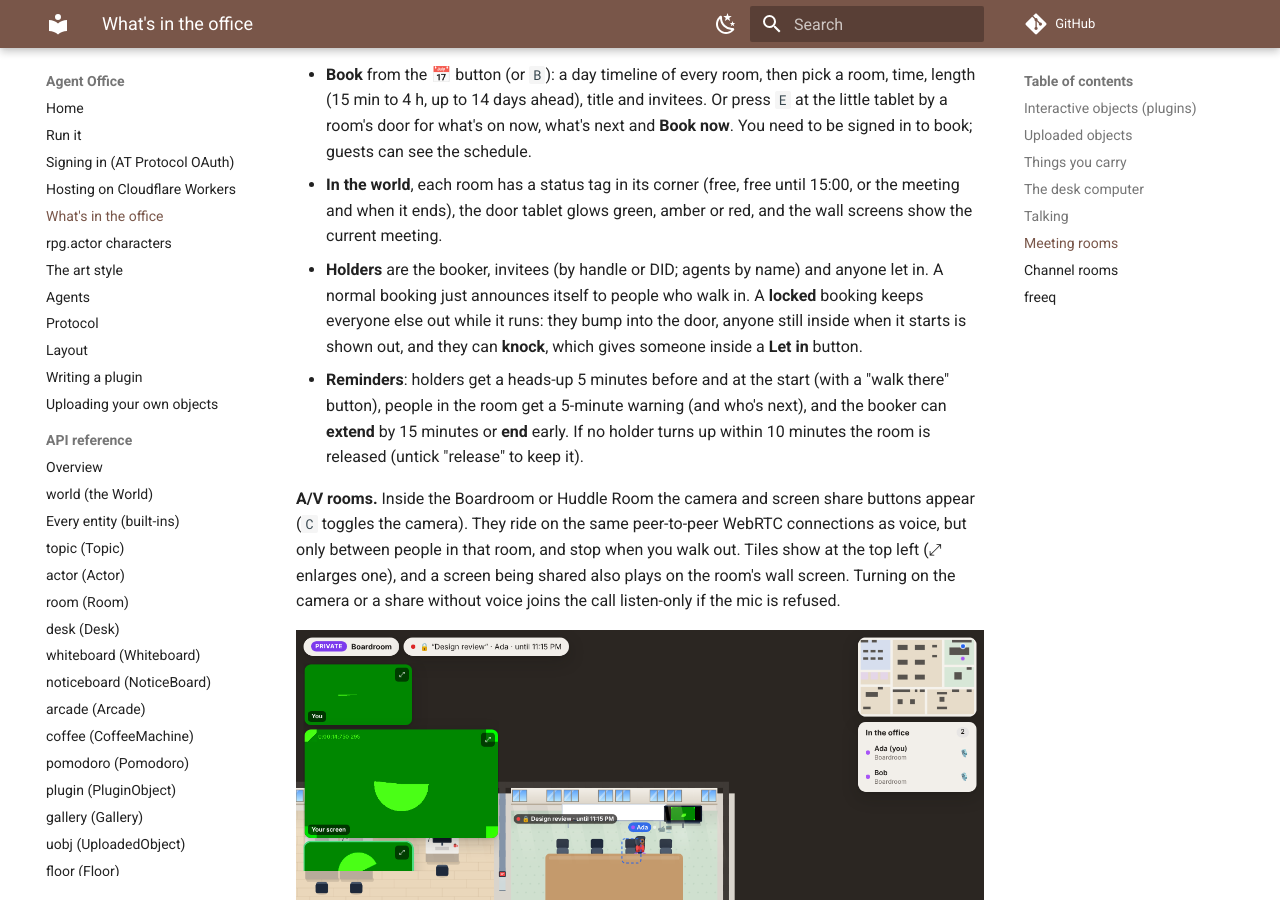
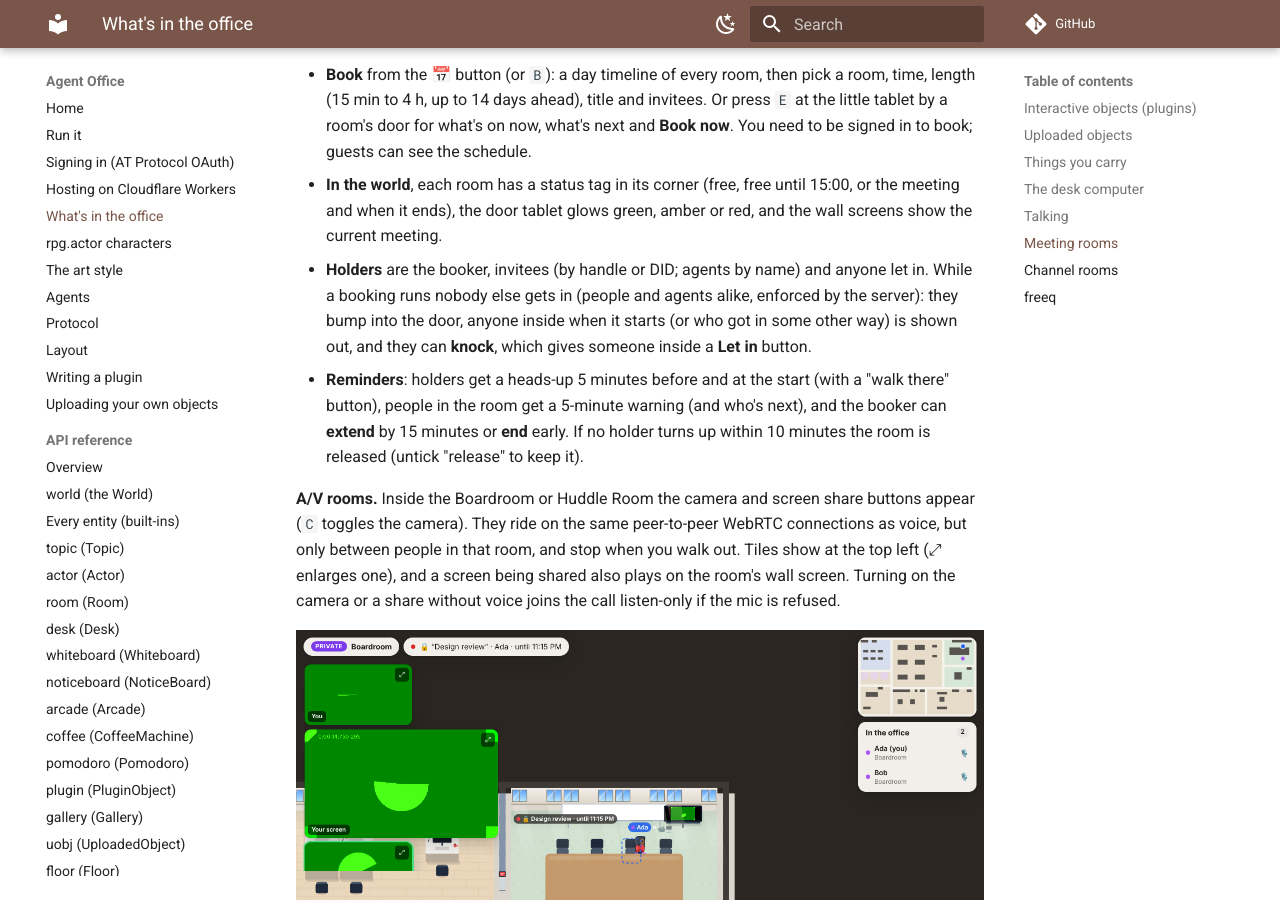
Before and after one commit to nandi-conda/agentoffice, an MkDocs documentation site: the page built from docs/guide/whats-in-the-office.md, in a window 1280 px wide and 900 px high, scrolled down 2860 px. Built offline with MkDocs 1.6.1 and Material for MkDocs 9.7.7, drawn with Linux system fonts in a browser that asks for light colours; comment, search, counter and statistics services are not loaded.

Commit message:
Regenerate docs pages for the booking change
Co-Authored-By: Claude Opus 5.5 <noreply@anthropic.com>
Claude-Session: https://claude.ai/code/session_01DPL5hiydwYDubCzpMmp3iT

```diff
--- a/docs/guide/whats-in-the-office.md
+++ b/docs/guide/whats-in-the-office.md
@@ -105,9 +105,9 @@ The Boardroom, Huddle Room and the three phone booths can be booked.
   until 15:00, or the meeting and when it ends), the door tablet glows
   green, amber or red, and the wall screens show the current meeting.
 - **Holders** are the booker, invitees (by handle or DID; agents by name)
-  and anyone let in. A normal booking just announces itself to people who
-  walk in. A **locked** booking keeps everyone else out while it runs: they
-  bump into the door, anyone still inside when it starts is shown out, and
+  and anyone let in. While a booking runs nobody else gets in (people and
+  agents alike, enforced by the server): they bump into the door, anyone
+  inside when it starts (or who got in some other way) is shown out, and
   they can **knock**, which gives someone inside a **Let in** button.
 - **Reminders**: holders get a heads-up 5 minutes before and at the start
   (with a "walk there" button), people in the room get a 5-minute warning
@@ -123,7 +123,7 @@ one), and a screen being shared also plays on the room's wall screen.
 Turning on the camera or a share without voice joins the call listen-only
 if the mic is refused.
 
-![A locked booking in the Boardroom: camera tiles, a screen share on the wall screen](../av-room.png)
+![A booking in the Boardroom: camera tiles, a screen share on the wall screen](../av-room.png)
 ![The room schedule](../room-schedule.png)
 
 ## Channel rooms
```
Also changed, not shown: docs/guide/agents.md (+2 -2 lines), docs/guide/protocol.md (+2 -2 lines).
